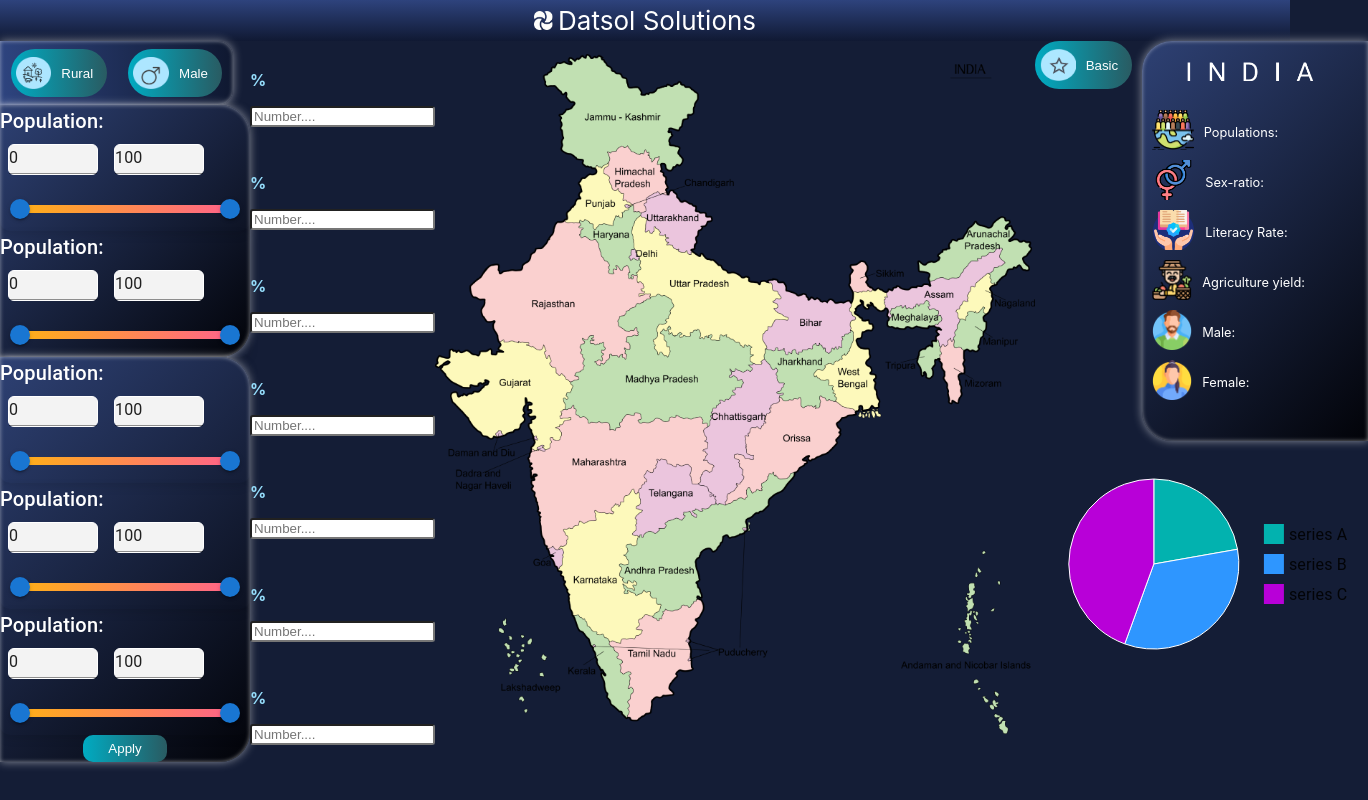
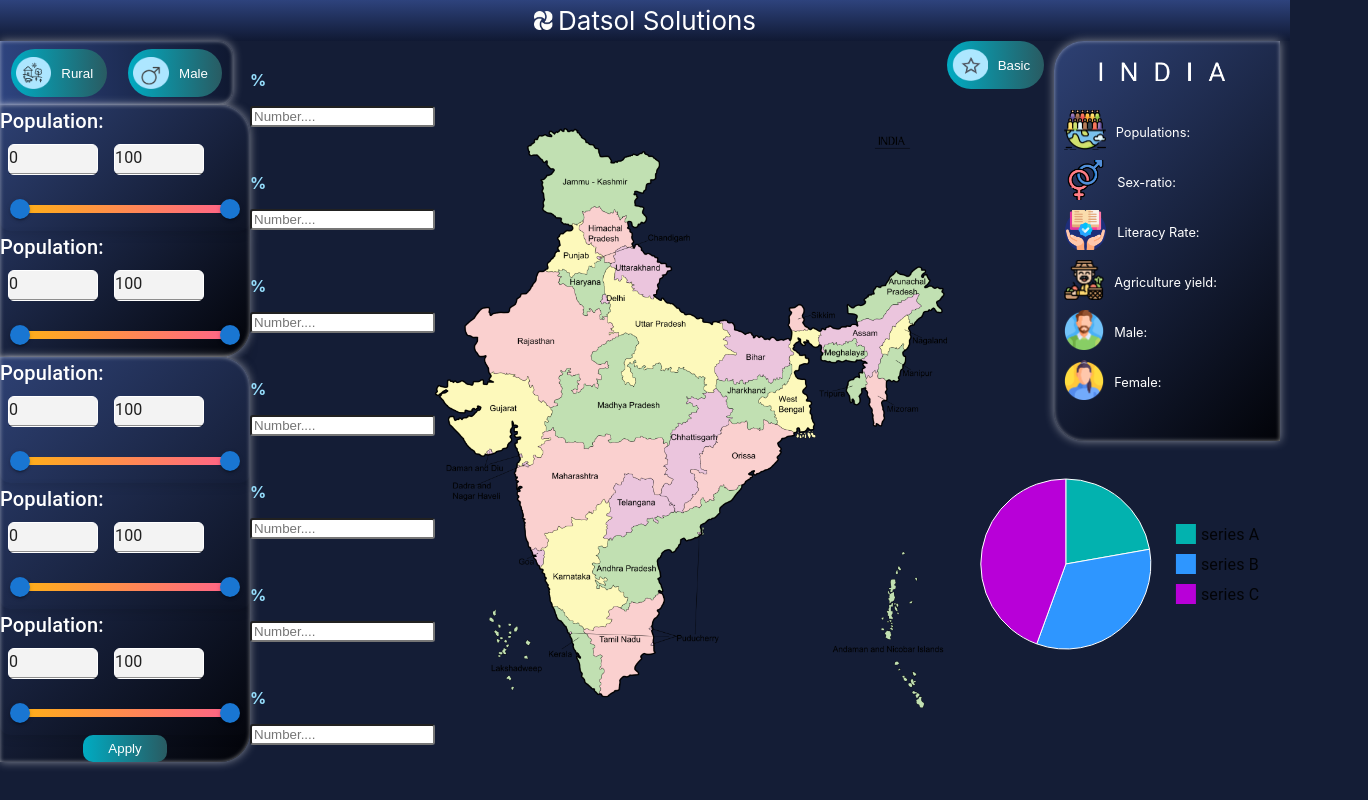
Before and after one commit to Archisha394/dashborad, a React (Create React App) app: page / in a window 1280 px wide. Shown: the whole page, 1368 px wide, since content can reach past the window. Built offline with nearby package versions, Linux system fonts and the light colour scheme.

Commit message:
clickable map

```diff
--- a/src/App.css
+++ b/src/App.css
@@ -25,10 +25,12 @@ body {
   display: flex;
   justify-content: end;
   padding-top: 1%;
-  height: 85vh;
+  /* height: 85vh; */
 }
 .India-map img {
-  width: auto;
+  object-fit: contain; /* or "none" depending on your preference */
+  width: 100%;
+  height: 100%
 }
 .buttons {
   display: flex;
--- a/src/App.js
+++ b/src/App.js
@@ -1,21 +1,37 @@
+import React, { useState } from 'react';
 import logo from "./logo.png";
 import "./App.css";
 import map from "./assets/Map.png";
 import rural from "./assets/rural.png";
 import male from "./assets/male.png";
-import basic from "./assets/basic.png"
+import basic from "./assets/basic.png";
 import PriceRangeSlider from "./Bars/PriceRangeSlider";
-import Piechart from "./Piechart/Piechart"
-import man from "./assets/man 1.png"
-import literacy from "./assets/literacy 1.png"
-import people from "./assets/people 1.png"
-import harvest from "./assets/harvest 1.png"
-import woman from "./assets/woman 1.png"
-import sexeductn from "./assets/sex-education 1.png"
-import India from "./assets/INDIA.png"
-import Input from "./Inputs"
+import Piechart from "./Piechart/Piechart";
+import man from "./assets/man 1.png";
+import literacy from "./assets/literacy 1.png";
+import people from "./assets/people 1.png";
+import harvest from "./assets/harvest 1.png";
+import woman from "./assets/woman 1.png";
+import sexeductn from "./assets/sex-education 1.png";
+import India from "./assets/INDIA.png";
+import Input from "./Inputs";
+import ImageMapAreas from "./comp/ImageMapAreas";
+import MaharashtraImage from './assets/stateImages/Maharashtra.png'
+import JnKImage from './assets/stateImages/JnK.png'
 
 function App() {
+  const [currentStateImage, setCurrentStateImage] = useState(null);
+
+  const stateImages = {
+    Maharashtra: MaharashtraImage,
+    JnK: JnKImage,
+  };
+
+  const handleClick = (stateName) => {
+    console.log(`Clicked on ${stateName}`);
+    setCurrentStateImage(stateImages[stateName]);
+  };
+
   return (
     <div className="App">
       <div className="header">
@@ -50,15 +66,21 @@ function App() {
 
         <div className="India-map">
           <div className="inputs">
-        <Input/>
-        <Input/>
-        <Input/>
-        <Input/>
-        <Input/>
-        <Input/>
-        <Input/>
+            <Input />
+            <Input />
+            <Input />
+            <Input />
+            <Input />
+            <Input />
+            <Input />
           </div>
-          <img src={map} alt="" />
+          <div className="India-map">
+            {/* Use an image map for clickable areas */}
+            <map name="indiaMap">
+              <ImageMapAreas handleClick={handleClick} />
+            </map>
+            <img src={currentStateImage || map} alt="" useMap="#indiaMap" />
+          </div>
         </div>
         <div>
           <div className="right-content">
@@ -97,13 +119,11 @@ function App() {
                 <div className="sideText"> Female: </div>
               </div>
             </div>
-
           </div>
           <div className="piechart">
-          <Piechart/>
+            <Piechart />
           </div>
         </div>
-
       </div>
     </div>
   );
--- /dev/null
+++ b/src/comp/ImageMapAreas.js
@@ -0,0 +1,26 @@
+import React from 'react';
+
+const ImageMapAreas = ({ handleClick }) => {
+  return (
+    <>
+      {/* Add map areas for each state */}
+      <area
+        alt="JnK"
+        title="JnK"
+        onClick={() => handleClick("JnK")}
+        coords="222,157,179,131,177,86,199,66,153,38,169,20,221,4,245,21,283,52,296,60,345,42,364,53,350,91,336,105,317,100,342,150,329,157,263,126,241,144,235,153"
+        shape="poly"
+      />
+      <area
+        alt="Maharashtra"
+        title="Maharashtra"
+        onClick={() => handleClick("Maharashtra")}
+        coords="136,555,209,515,374,513,367,594,313,557,155,685,134,582,133,573,131,566"
+        shape="poly"
+      />
+      {/* Add more area tags as needed */}
+    </>
+  );
+};
+
+export default ImageMapAreas;
```
Also changed, not shown: src/assets/stateImages/JnK.png (added), src/assets/stateImages/Maharashtra.png (added). Lines whose indentation alone changed are shown as unchanged.
